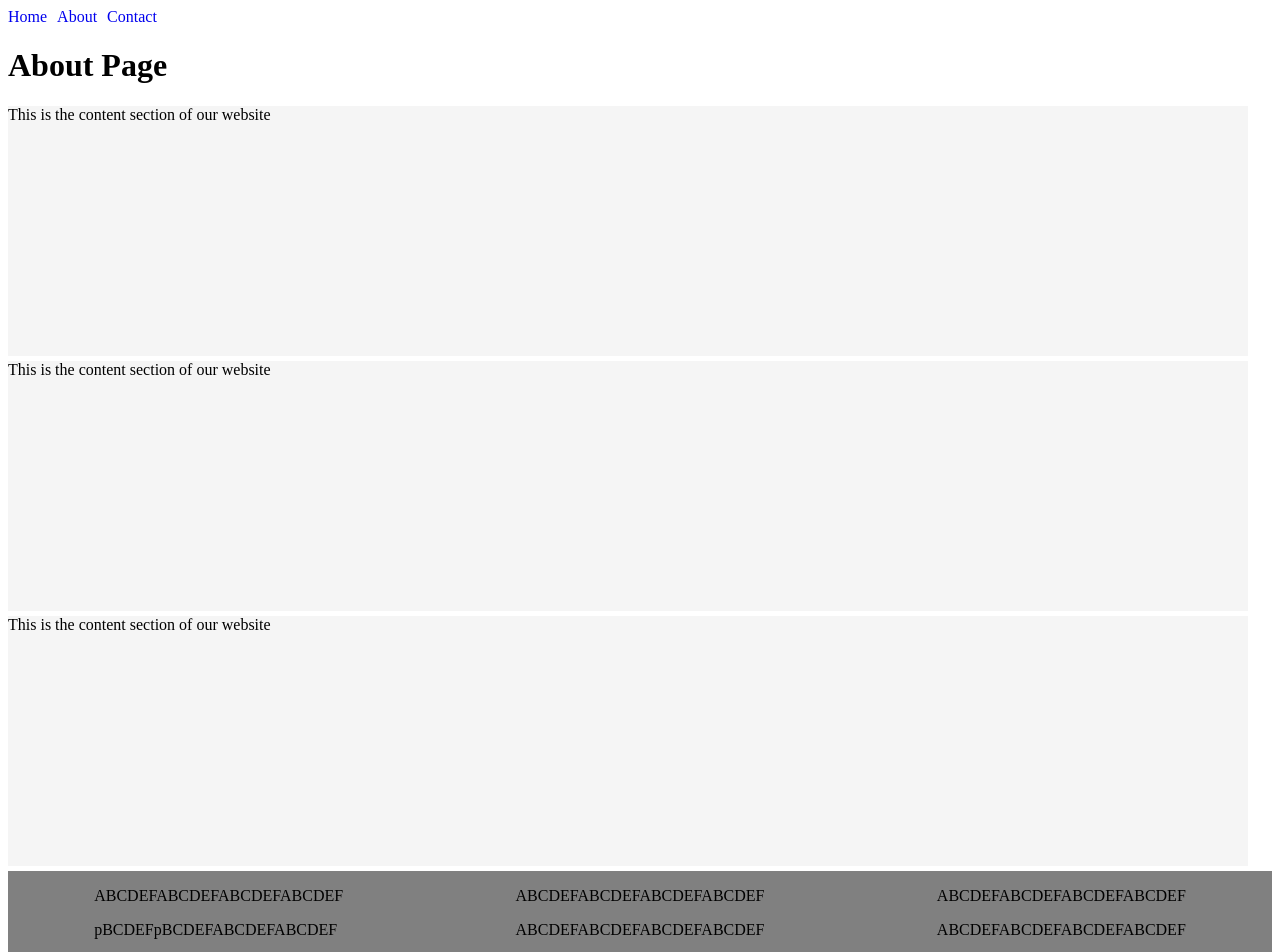
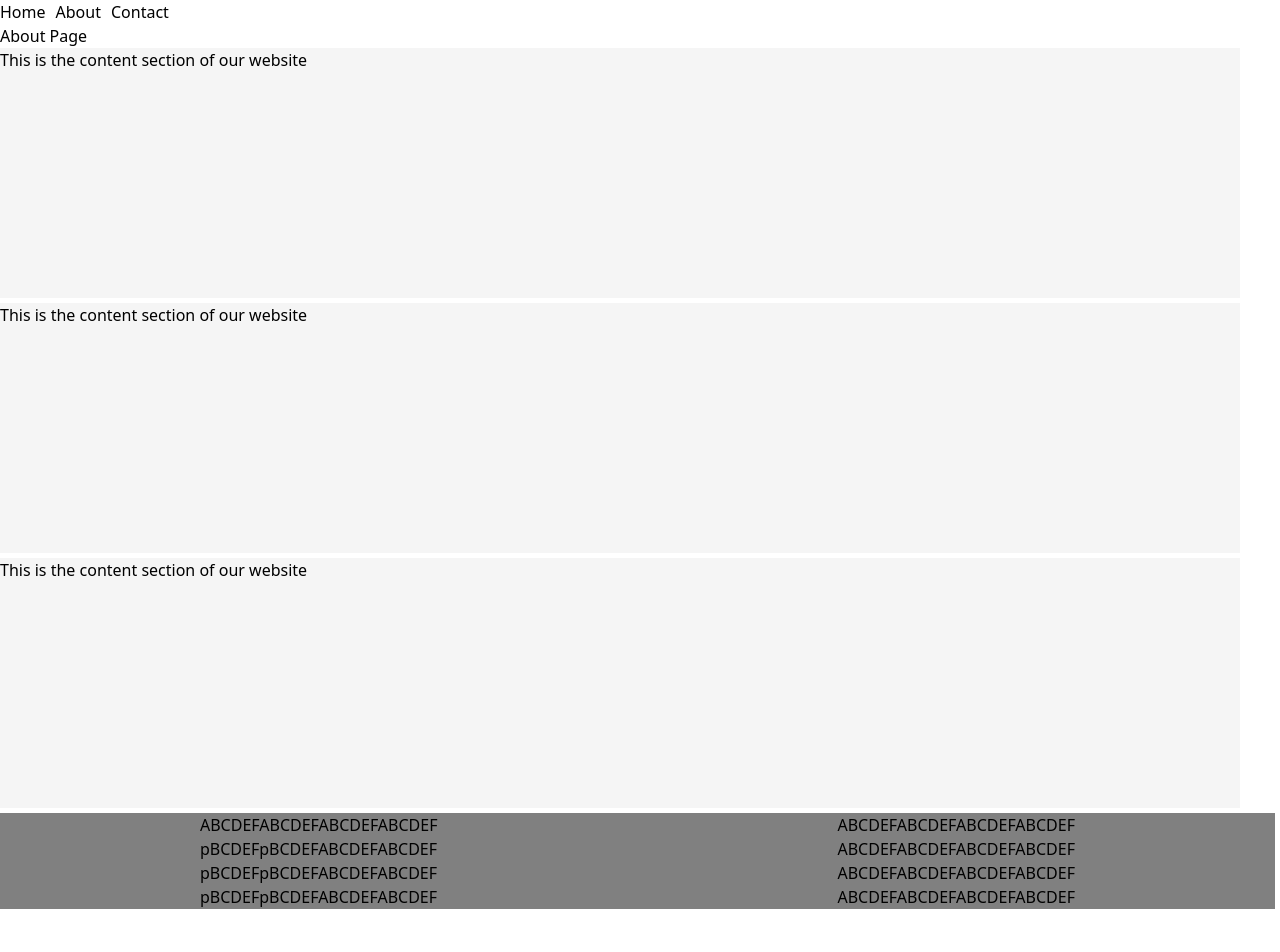
Before and after one commit to omeaag/nextjs-blog, a Next.js app: page /about in a window 1280 px wide. Shown: the top 952 px of the page. After the commit the page ends 909 px from the top, so only its background shows below. Built offline with nearby package versions, Linux system fonts and the light colour scheme.

Commit message:
added globals.css to the project and fixed layouts

```diff
--- /dev/null
+++ b/app/globals.css
@@ -0,0 +1,34 @@
+@tailwind base;
+@tailwind components;
+@tailwind utilities;
+
+.Section {
+  background-color: pink;
+  margin-bottom: 5px;
+  margin-right: 5px;
+  width: 250px;
+  height: 250px;
+  display: flex;
+  justify-content: center;
+  align-items: center;
+  color: black;
+  text-align: center;
+}
+
+.Content {
+  margin-bottom: 5px;
+  height: 250px;
+  width: 1240px;
+  background-color: whitesmoke;
+}
+.Footer {
+  display: flex;
+  justify-content: space-around;
+  background-color: gray;
+  margin-right: 5px;
+}
+
+.Header a {
+  margin-right: 10px;
+  text-decoration: none;
+}
--- a/app/layout.js
+++ b/app/layout.js
@@ -1,3 +1,4 @@
+import "./globals.css";
 import Header from "../components/Header";
 import Footer from "../components/Footer";
 
--- a/app/page.js
+++ b/app/page.js
@@ -1,3 +1,5 @@
+import "./globals.css";
+
 import ContentSection from "../components/ContentSection";
 import Sidebar from "../components/Sidebar";
 
@@ -5,9 +7,12 @@ export default function Home() {
   return (
     <div className="container">
       <h1>Home Page</h1>
+      <div className="componentContainer" style={{ display: "flex" }}>
+        <div className="contentSection" style={{ marginRight: "5px" }}>
           <ContentSection />
           <ContentSection />
           <ContentSection />
+        </div>
         <div
           className="SidebarCont"
           style={{ display: "flex", justifyContent: "flex-end" }}
@@ -15,5 +20,6 @@ export default function Home() {
           <Sidebar />
         </div>
       </div>
+    </div>
   );
 }
--- a/components/ContentSection.js
+++ b/components/ContentSection.js
@@ -1,9 +1,8 @@
 export default function ContentSection() {
   return (
     <div
-      className="content"
+      className="ContentSection"
       style={{
-        float: "left",
         marginBottom: "5px",
         height: "250px",
         width: "1240px",
--- a/components/Footer.js
+++ b/components/Footer.js
@@ -1,14 +1,6 @@
 export default function Footer() {
   return (
-    <div
-      className="footer"
-      style={{
-        display: "flex",
-        width: "100%",
-        justifyContent: "space-around",
-        backgroundColor: "gray",
-      }}
-    >
+    <div className="Footer">
       <div>
         <p href="#">ABCDEFABCDEFABCDEFABCDEF</p>
         <p href="#">pBCDEFpBCDEFABCDEFABCDEF</p>
@@ -22,13 +14,6 @@ export default function Footer() {
         <p href="#">ABCDEFABCDEFABCDEFABCDEF</p>
         <p href="#">ABCDEFABCDEFABCDEFABCDEF</p>
       </div>
-
-      <div>
-        <p href="#">ABCDEFABCDEFABCDEFABCDEF</p>
-        <p href="#">ABCDEFABCDEFABCDEFABCDEF</p>
-        <p href="#">ABCDEFABCDEFABCDEFABCDEF</p>
-        <p href="#">ABCDEFABCDEFABCDEFABCDEF</p>
-      </div>
     </div>
   );
 }
--- a/components/Header.js
+++ b/components/Header.js
@@ -3,18 +3,9 @@ import Link from "next/link";
 const Header = () => {
   return (
     <div className="Header" style={{}}>
-      <Link style={{ marginRight: "10px", textDecoration: "none" }} href="/">
-        Home
-      </Link>
-      <Link
-        style={{ marginRight: "10px", textDecoration: "none" }}
-        href="/about"
-      >
-        About
-      </Link>
-      <Link style={{ textDecoration: "none" }} href="/contact">
-        Contact
-      </Link>
+      <Link href="/">Home</Link>
+      <Link href="/about">About</Link>
+      <Link href="/contact">Contact</Link>
     </div>
   );
 };
```
Also changed, not shown: components/BlogSection.js (+1 -15 lines). Lines whose indentation alone changed are shown as unchanged.
